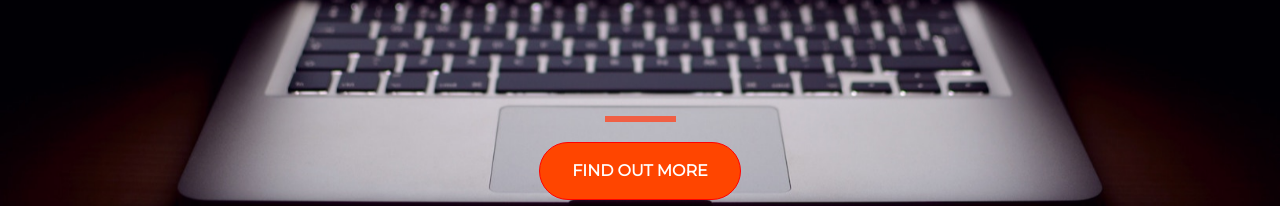
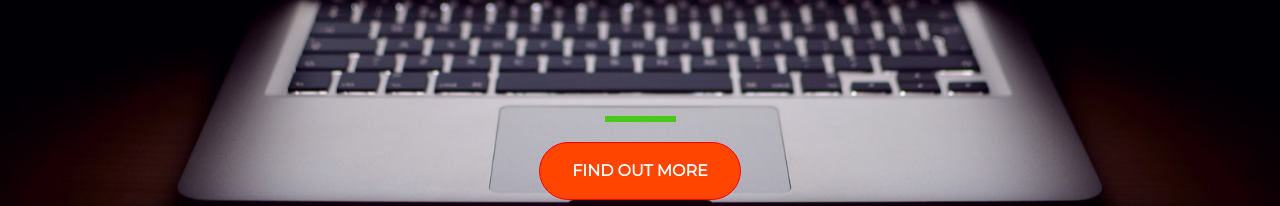
Before and after one commit to Abhishekbhalekar/landing-page, a plain HTML site: page index.html in a window 1280 px wide. Shown: the part 365-571 px from the top of the page. Drawn offline with nearby package versions, Linux system fonts and the light colour scheme.

Commit message:
chnaged color orange to green

```diff
--- a/style.css
+++ b/style.css
@@ -15,8 +15,8 @@ h1{
 }
 hr {
   margin: 20px auto;
-  color: #F05F44;
-  border: 3px solid #F05F44;
+  color: #87f81c;
+  border: 3px solid #49c917;
   max-width: 65px;
   opacity: 1;
 }
```
